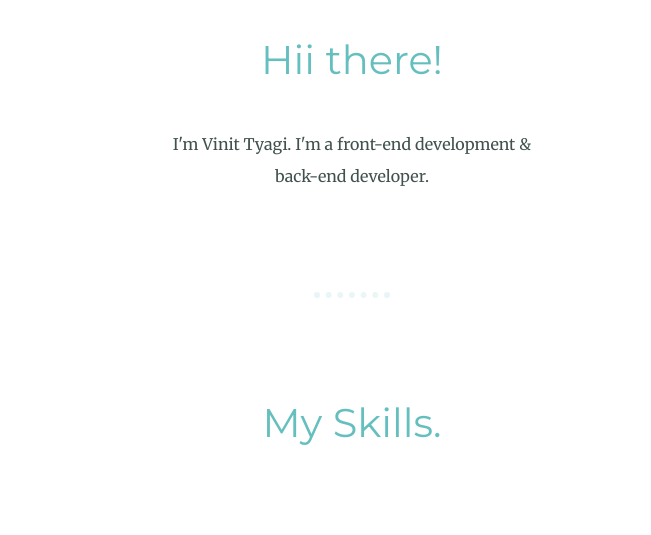
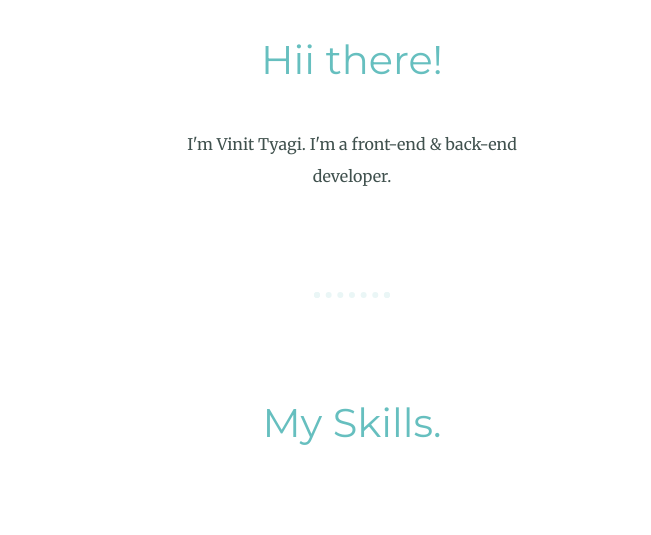
Before and after one commit to tyagivinit19/mySite, a plain HTML site: page index.html in a window 1280 px wide. Shown: the part 1003-1538 px from the top of the page, without its empty margins (288-939 px from the left). Drawn offline with Linux system fonts and the light colour scheme.

Commit message:
sentence mistake

```diff
--- a/index.html
+++ b/index.html
@@ -21,7 +21,7 @@
       <div class="profile">
         <img class ="my" src="images/my_pic.jpg" alt="my pic" height=200px width=200px >
         <h2>Hii there!</h2>
-        <p class="intro">I'm Vinit Tyagi. I'm a front-end development & back-end developer.</p>
+        <p class="intro">I'm Vinit Tyagi. I'm a front-end & back-end developer.</p>
       </div>
 
       <hr>
```
